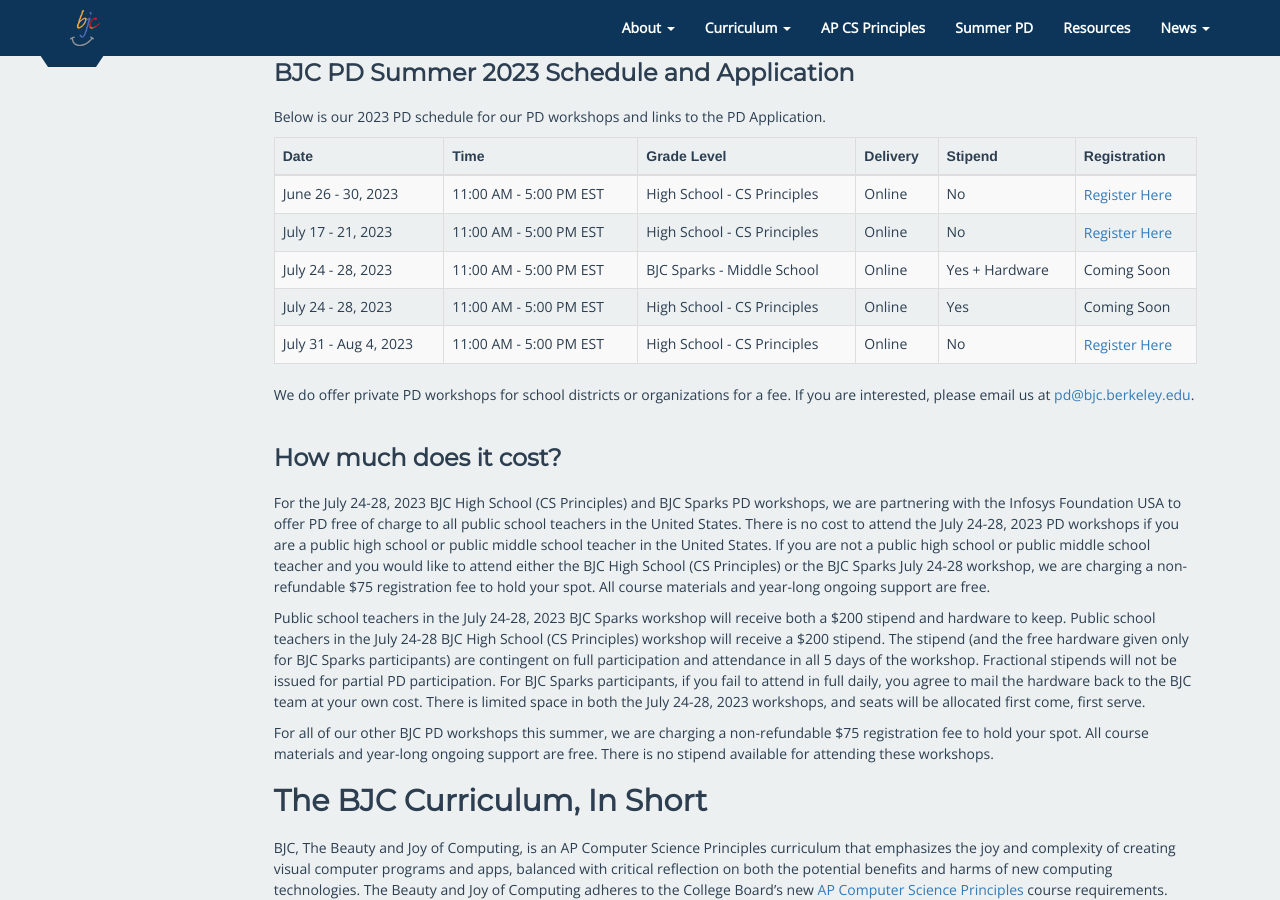
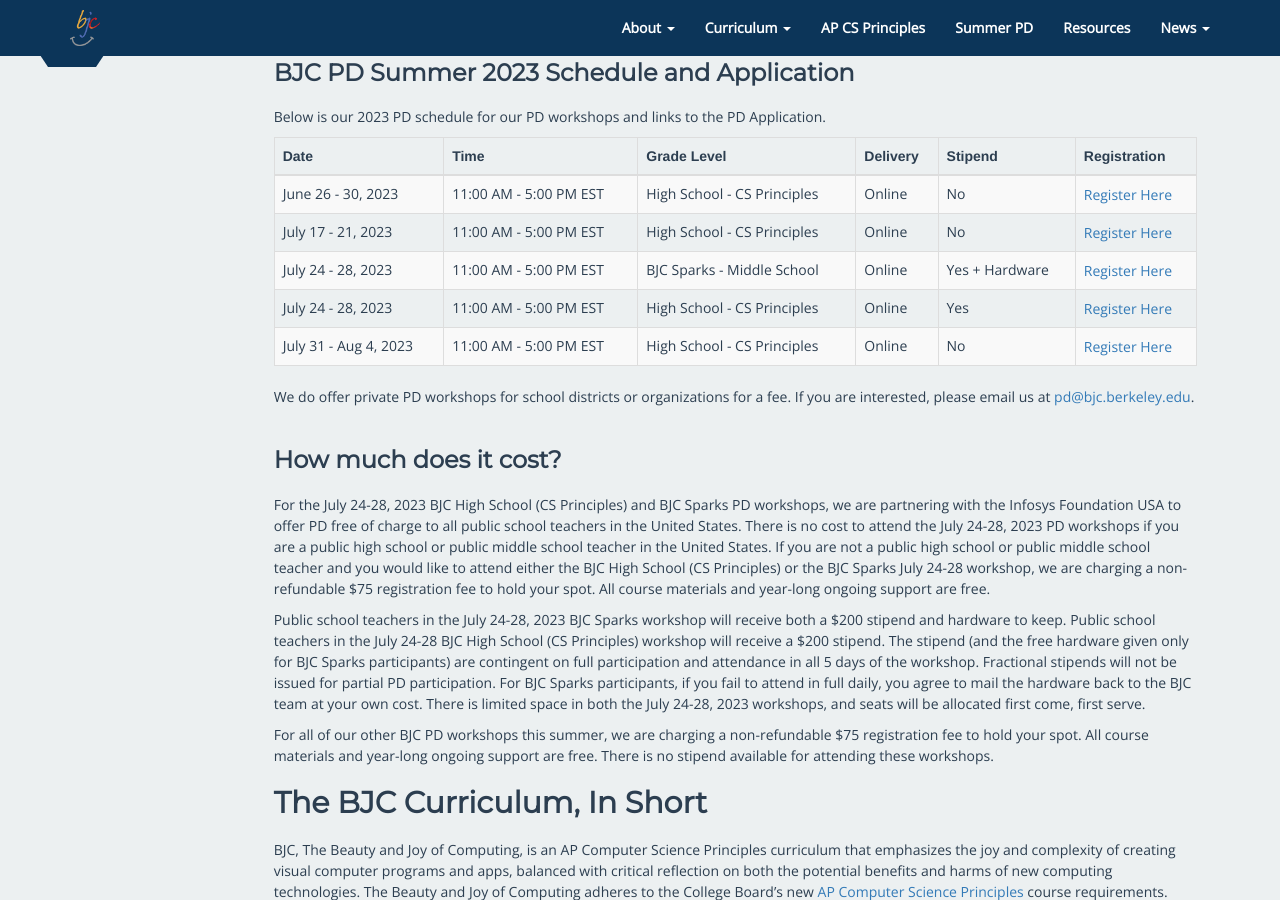
Before and after one commit to beautyjoy/beautyjoy.github.io, a Jekyll site: the page built from summer-pd/index.md, in a window 1280 px wide and 900 px high, scrolled down 1096 px. Built offline with Jekyll 4.4.1, drawn with Linux system fonts in a browser that asks for light colours.

Commit message:
updating pathfinders links

```diff
--- a/summer-pd/index.md
+++ b/summer-pd/index.md
@@ -107,7 +107,7 @@
     <td>BJC Sparks - Middle School</td>
     <td>Online</td>
     <td>Yes + Hardware</td>
-    <td>Coming Soon</td>
+    <td><a href="https://bjc.link/path23">Register Here</a></td>
   </tr>
   <tr>
     <td>July 24 - 28, 2023</td>
@@ -115,7 +115,7 @@
     <td>High School - CS Principles</td>
     <td>Online</td>
     <td>Yes</td>
-    <td>Coming Soon</td>
+    <td><a href="https://bjc.link/path23">Register Here</a></td>
   </tr>
   <tr>
     <td>July 31 - Aug 4, 2023</td>
```
